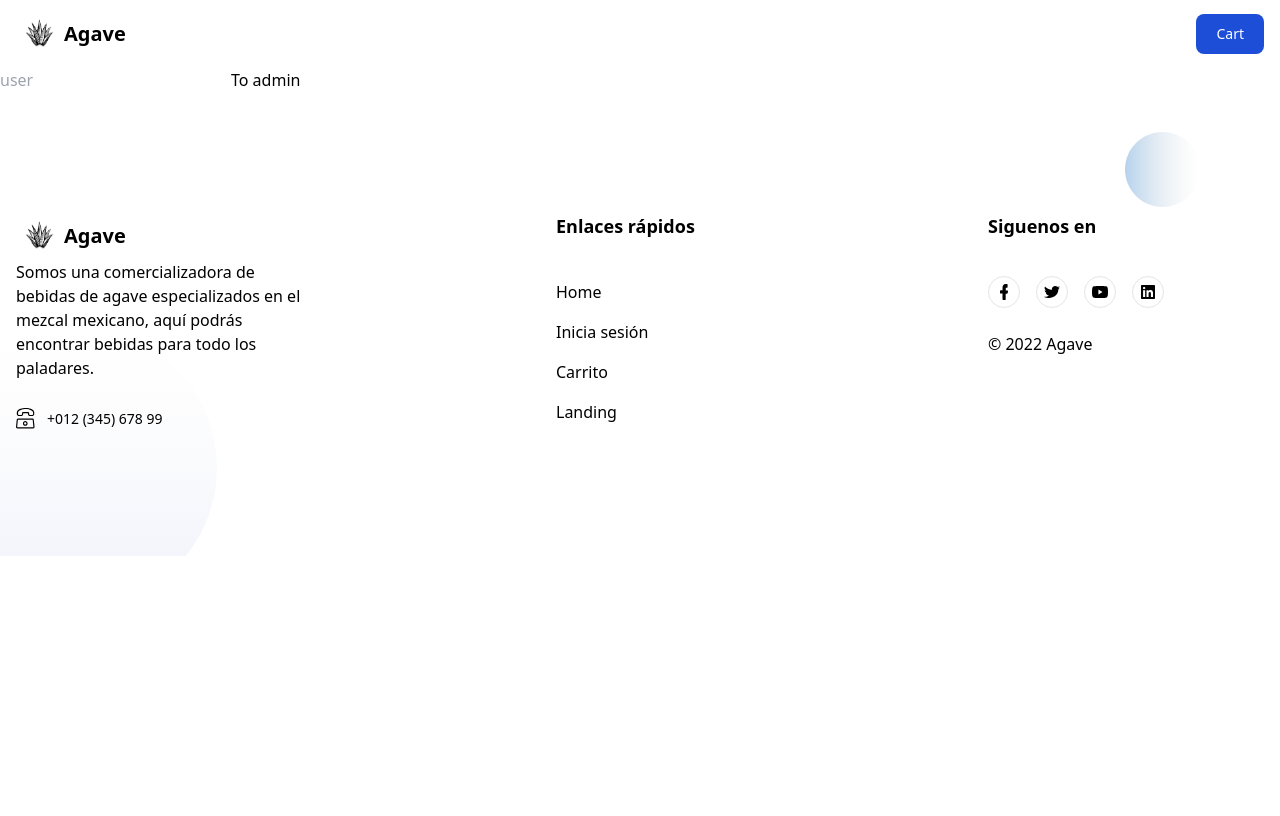
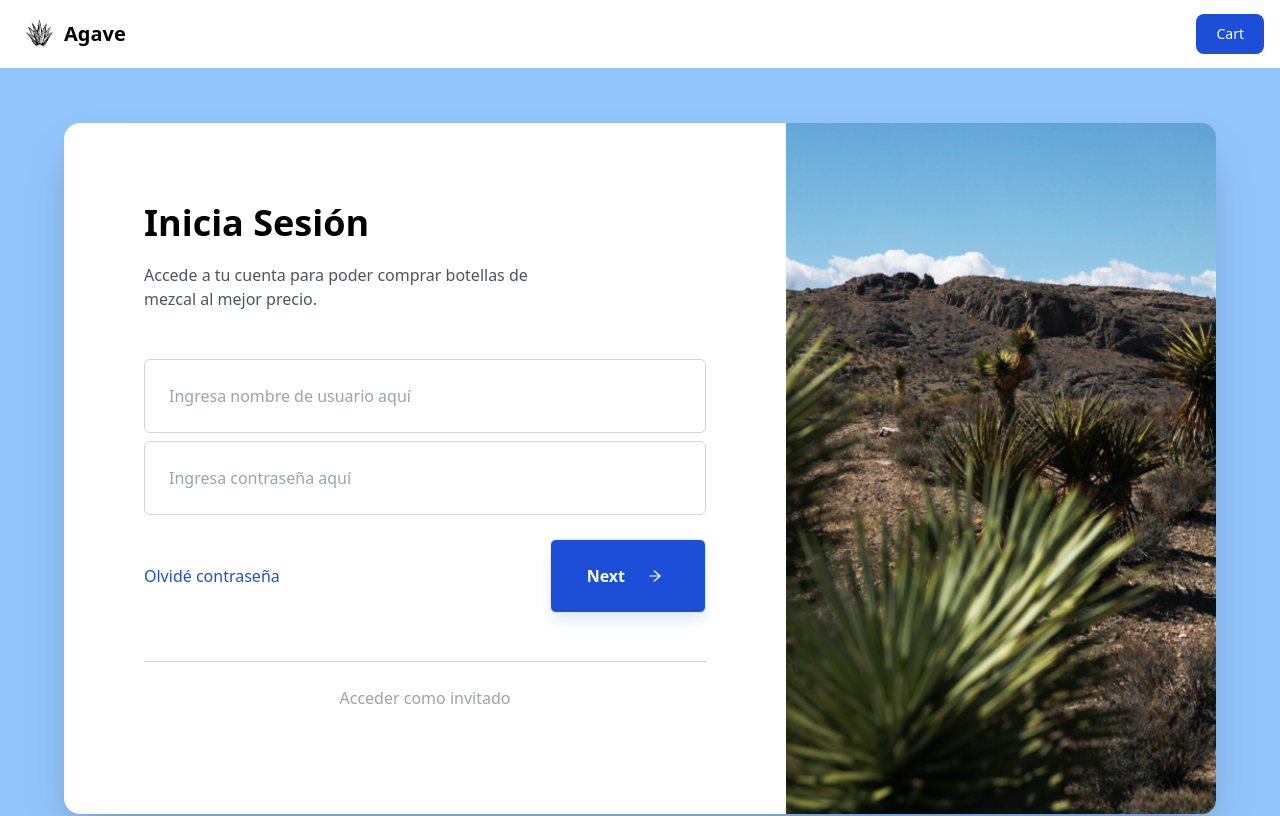
Before and after one commit to G-Linares/backProject, a React (Create React App) app in the folder client/: page / in a window 1280 px wide. Shown: the top 816 px of the page. Built offline with nearby package versions, Linux system fonts and the light colour scheme.

Commit message:
minor changes

```diff
--- a/client/src/App.tsx
+++ b/client/src/App.tsx
@@ -18,6 +18,7 @@ import AdminLayout from "./Components/Layouts/AdminLayout";
 import { MyGlobalContext } from "./utils/globalContext";
 import Login from "./Views/Login";
 import AllUsersAdmin from "./Components/AdminComponents/AllUsersAdmin";
+import ScrollToTop from "./utils/ScrollToTop";
 
 // ---- de aqui manejo las rutas para poder interactuar con las dinamicas y tener mas limio el codigo ---
 export const ROUTE_PATHS = {
@@ -43,10 +44,7 @@ const App = () => {
   // routing para cliente normal
   const clientRouting = [
     { path: ROUTE_PATHS.Login, element: <Login setUser={setUserName} /> },
-    {
-      path: ROUTE_PATHS.Shop,
-      element: <ProductGrid />
-    },
+    { path: ROUTE_PATHS.Shop, element: <ProductGrid /> },
     { path: ROUTE_PATHS.ProductDetails, element: <ProductDetails /> }
   ];
 
@@ -63,6 +61,7 @@ const App = () => {
       {/* agrego third party library para el carrito, me dio flojera implementarlo yo, quizas despues lo haga */}
       <CartProvider>
         <BrowserRouter>
+          <ScrollToTop />
           <Routes>
             <Route path={ROUTE_PATHS.Login} element={<RegCustomerLayout />}>
               {clientRouting.map((item) => {
--- a/client/src/Components/AdminComponents/AllCartsAdmin.tsx
+++ b/client/src/Components/AdminComponents/AllCartsAdmin.tsx
@@ -4,21 +4,21 @@ import BigChartContainer from "./BigChartContainer";
 import OverallCard from "./OverallCard";
 import SmallChartContainer from "./SmallChartContainer";
 
-type Props = {};
-
-export default function AllCartsAdmin({}: Props) {
+export default function AllCartsAdmin() {
   return (
     <section className="grid md:grid-cols-2 xl:grid-cols-4 xl:grid-rows-3 xl:grid-flow-col gap-6 p-5">
       <BigChartContainer />
       <OverallCard
-        color={"yellow"}
+        primary={"text-yellow-600"}
+        secondary={"bg-yellow-100"}
         quantity={250}
         icon={<FiUser className="w-6 h-6" />}
         title={"Usuarios"}
         key={"usuarios"}
       />
       <OverallCard
-        color={"yellow"}
+        primary={"text-yellow-600"}
+        secondary={"bg-yellow-100"}
         quantity={1}
         icon={<FiUserPlus className="w-6 h-6" />}
         title={"Admins"}
--- a/client/src/Components/AdminComponents/AllItemsAdmin.tsx
+++ b/client/src/Components/AdminComponents/AllItemsAdmin.tsx
@@ -4,20 +4,20 @@ import BigChartContainer from "./BigChartContainer";
 import OverallCard from "./OverallCard";
 import SmallChartContainer from "./SmallChartContainer";
 
-interface Props {}
-
-export default function AllItemsAdmin({}: Props): ReactElement {
+export default function AllItemsAdmin(): ReactElement {
   return (
     <section className="grid md:grid-cols-2 xl:grid-cols-4 xl:grid-rows-3 xl:grid-flow-col gap-6 p-5">
       <OverallCard
-        color={"yellow"}
+        primary={"text-yellow-600"}
+        secondary={"bg-yellow-100"}
         quantity={250}
         icon={<FiUser className="w-6 h-6" />}
         title={"Usuarios"}
         key={"usuarios"}
       />
       <OverallCard
-        color={"yellow"}
+        primary={"text-yellow-600"}
+        secondary={"bg-yellow-100"}
         quantity={1}
         icon={<FiUserPlus className="w-6 h-6" />}
         title={"Admins"}
--- a/client/src/Components/AdminComponents/LeftBar.tsx
+++ b/client/src/Components/AdminComponents/LeftBar.tsx
@@ -1,7 +1,8 @@
 import React, { ReactElement } from "react";
 import { Link } from "react-router-dom";
 import logo from "../../Assets/images/agave.png";
-import { IoIosSettings, IoMdCube, IoIosCart, IoIosMan } from "react-icons/io";
+import { IoMdCube, IoIosCart, IoIosMan } from "react-icons/io";
+import { MdOutlineStorefront } from "react-icons/md";
 
 export default function LeftBar(): ReactElement {
   const sideBarRoutes = [
@@ -51,10 +52,10 @@ export default function LeftBar(): ReactElement {
         </nav>
         <div className="inline-flex items-center justify-center h-20 w-20">
           <a
-            href="/"
-            className="inline-flex items-center justify-center py-3 hover:text-gray-400 hover:bg-gray-700 focus:text-gray-400 focus:bg-gray-700 rounded-lg"
+            href="/shop"
+            className="p-5 inline-flex items-center justify-center py-3 hover:text-gray-400 hover:bg-gray-700 focus:text-gray-400 focus:bg-gray-700 rounded-lg"
           >
-            <IoIosSettings className="h-6 w-6" />
+            <MdOutlineStorefront className="h-6 w-6" />
           </a>
         </div>
       </div>
--- a/client/src/Components/AdminComponents/OverallCard.tsx
+++ b/client/src/Components/AdminComponents/OverallCard.tsx
@@ -1,17 +1,24 @@
 import React, { ReactNode } from "react";
 
 type Props = {
-  color: string;
+  primary: string;
+  secondary: string;
   icon: ReactNode;
   quantity: number;
   title: string;
 };
 
-export default function OverallCard({ color, icon, quantity, title }: Props) {
+export default function OverallCard({
+  primary,
+  secondary,
+  icon,
+  quantity,
+  title
+}: Props) {
   return (
     <div className="flex items-center p-8 bg-white shadow rounded-lg">
       <div
-        className={`inline-flex flex-shrink-0 items-center justify-center h-16 w-16 text-${color}-600 bg-${color}-100 rounded-full mr-6`}
+        className={`inline-flex flex-shrink-0 items-center justify-center h-16 w-16 ${primary} ${secondary} rounded-full mr-6`}
       >
         {icon}
       </div>
--- a/client/src/Views/Login.tsx
+++ b/client/src/Views/Login.tsx
@@ -1,31 +1,83 @@
 import React, { useState, ReactElement } from "react";
 import { useNavigate } from "react-router-dom";
+import { AiOutlineArrowRight } from "react-icons/ai";
+
+import img from "../Assets/images/loginbg.png";
 
 export default function Login({ setUser }: any): ReactElement {
-  const [currentUser, setCurrentUser] = useState<any>("");
+  const [currentUserName, setCurrentUserName] = useState<any>("");
+  const [currentUserPassword, setCurrentUserPassword] = useState<any>("");
+
   const navigate = useNavigate();
 
   const handleSubmit = (e: React.SyntheticEvent) => {
     e.preventDefault();
-    setUser(currentUser);
-    if (currentUser === "client") {
+    setUser(currentUserName);
+    if (currentUserName === "admin") {
+      navigate("/dsh");
+    } else {
       navigate("/shop");
-    } else {
-      navigate("/dsh");
     }
   };
 
   return (
     <div>
-      <form onSubmit={handleSubmit}>
+      {/* <form onSubmit={handleSubmit}>
         <label htmlFor="user" />
         <input
           placeholder="user"
-          value={currentUser}
-          onChange={(e) => setCurrentUser(e.target.value)}
+          value={currentUserName}
+          onChange={(e) => setCurrentUserName(e.target.value)}
         />
         <button type="submit">To admin</button>
-      </form>
+      </form> */}
+
+      <div className="flex items-center justify-center min-h-screen bg-blue-300">
+        <div className="relative flex flex-col m-6 space-y-10 bg-white shadow-2xl rounded-2xl md:flex-row md:space-y-0 md:m-0">
+          <div className="p-6 md:p-20 rounded-2xl">
+            <h2 className=" mb-5 text-4xl font-bold">Inicia Sesión</h2>
+            <p className="max-w-sm mb-12 font-sans font-light text-gray-600">
+              Accede a tu cuenta para poder comprar botellas de mezcal al mejor
+              precio.
+            </p>
+            <form onSubmit={handleSubmit}>
+              <input
+                className="w-full p-6 border border-gray-300 rounded-md placeholder:font-sans placeholder:font-light"
+                placeholder="Ingresa nombre de usuario aquí"
+                value={currentUserName}
+                onChange={(e) => setCurrentUserName(e.target.value)}
+              />
+              <input
+                className="w-full p-6 border border-gray-300 rounded-md placeholder:font-sans placeholder:font-light mt-2"
+                placeholder="Ingresa contraseña aquí"
+                type="password"
+                value={currentUserPassword}
+                onChange={(e) => setCurrentUserPassword(e.target.value)}
+              />
+              <div className="flex flex-col items-center justify-between mt-6 space-y-6 md:flex-row md:space-y-0">
+                <div className="font-thin text-blue-700 cursor-pointer">
+                  {" "}
+                  Olvidé contraseña
+                </div>
+                <button
+                  type="submit"
+                  className="w-full md:w-auto flex justify-center items-center p-6 space-x-4 font-sans font-bold text-white rounded-md shadow-lg px-9 bg-blue-700 shadow-blue-100 hover:bg-opacity-90 hover:shadow-lg border transition hover:-translate-y-0.5 duration-150"
+                >
+                  <span>Next</span>
+                  <AiOutlineArrowRight className="w-7 text-white" />
+                </button>
+              </div>
+            </form>
+
+            <div className="mt-12 border-b border-b-gray-300"></div>
+            <p className="py-6 text-small font-thin text-center text-gray-400">
+              Acceder como invitado
+            </p>
+            <div className="flex flex-col space-x-0 space-y-6 md:flex-row md:space-x-4 md:space-y-0"></div>
+          </div>
+          <img src={img} alt="login bg" className="w-[430px] hidden md:block" />
+        </div>
+      </div>
     </div>
   );
 }
--- a/client/src/Views/ProductGrid.tsx
+++ b/client/src/Views/ProductGrid.tsx
@@ -25,9 +25,9 @@ export default function ProductGrid(): ReactElement {
     <div className="bg-white">
       <Hero />
       <div className="mx-auto max-w-2xl py-16 px-4 sm:py-24 sm:px-6 lg:max-w-7xl lg:px-8">
-        <div className="grid grid-cols-1 gap-y-10 gap-x-6 sm:grid-cols-2 lg:grid-cols-3 xl:grid-cols-4 xl:gap-x-8">
+        <>
           {isLoading ? (
-            <div className="max-w-xl h-[500px] flex items-center justify-center">
+            <div className="w-full h-[600px] flex items-center justify-center">
               <RotatingLines
                 strokeColor="gray"
                 strokeWidth="5"
@@ -37,7 +37,7 @@ export default function ProductGrid(): ReactElement {
               />
             </div>
           ) : (
-            <>
+            <div className="grid grid-cols-1 gap-y-10 gap-x-6 sm:grid-cols-2 lg:grid-cols-3 xl:grid-cols-4 xl:gap-x-8 w-full">
               {data.map((item: any, idx: number) => {
                 return (
                   <div className="group" key={idx}>
@@ -76,9 +76,9 @@ export default function ProductGrid(): ReactElement {
                   </div>
                 );
               })}
-            </>
+            </div>
           )}
-        </div>
+        </>
       </div>
     </div>
   );
--- /dev/null
+++ b/client/src/utils/ScrollToTop.tsx
@@ -0,0 +1,12 @@
+import React, { useEffect } from "react";
+import { useLocation } from "react-router-dom";
+
+export default function ScrollToTop({ children }: any) {
+  const location = useLocation();
+  useEffect(() => {
+    if (!location.hash) {
+      window.scrollTo(0, 0);
+    }
+  }, [location]);
+  return <>{children}</>;
+}
```
Also changed, not shown: client/src/Components/AdminComponents/AllUsersAdmin.tsx (+12 -9 lines), client/src/Views/Dashboard.tsx (+14 -7 lines), client/src/Assets/images/loginbg.png (added).
